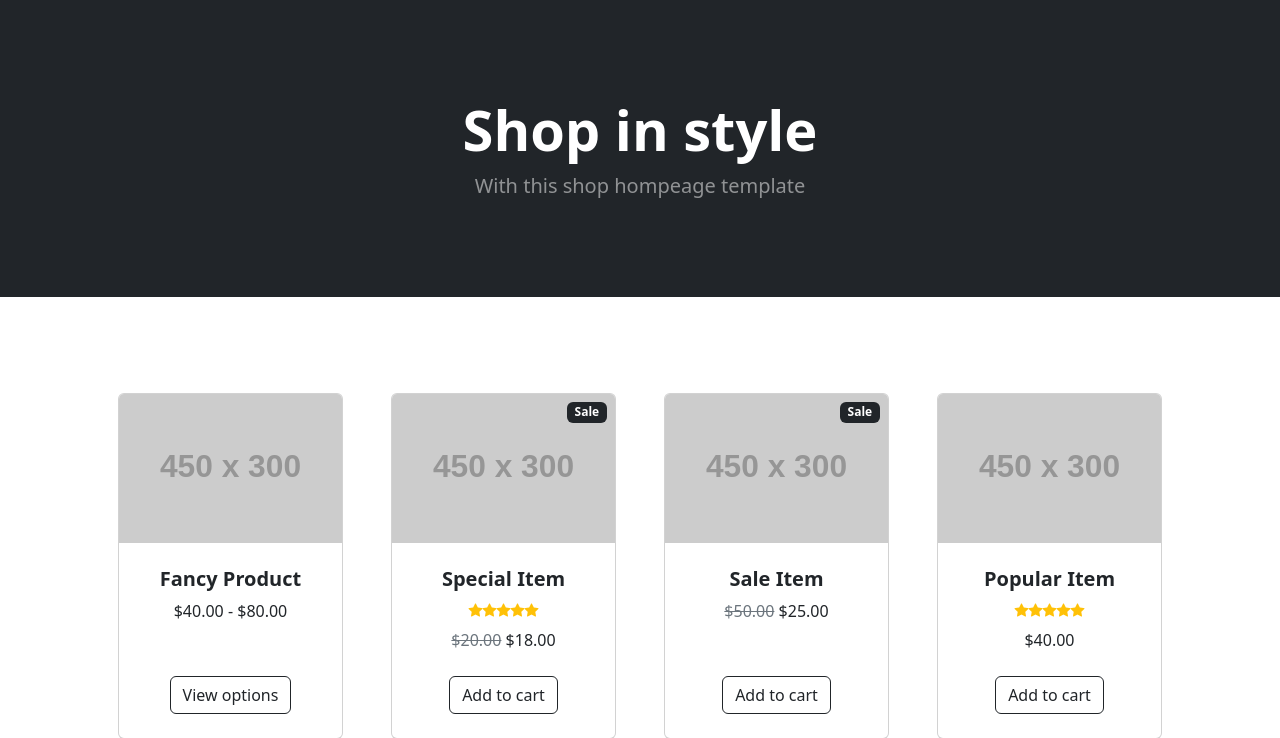
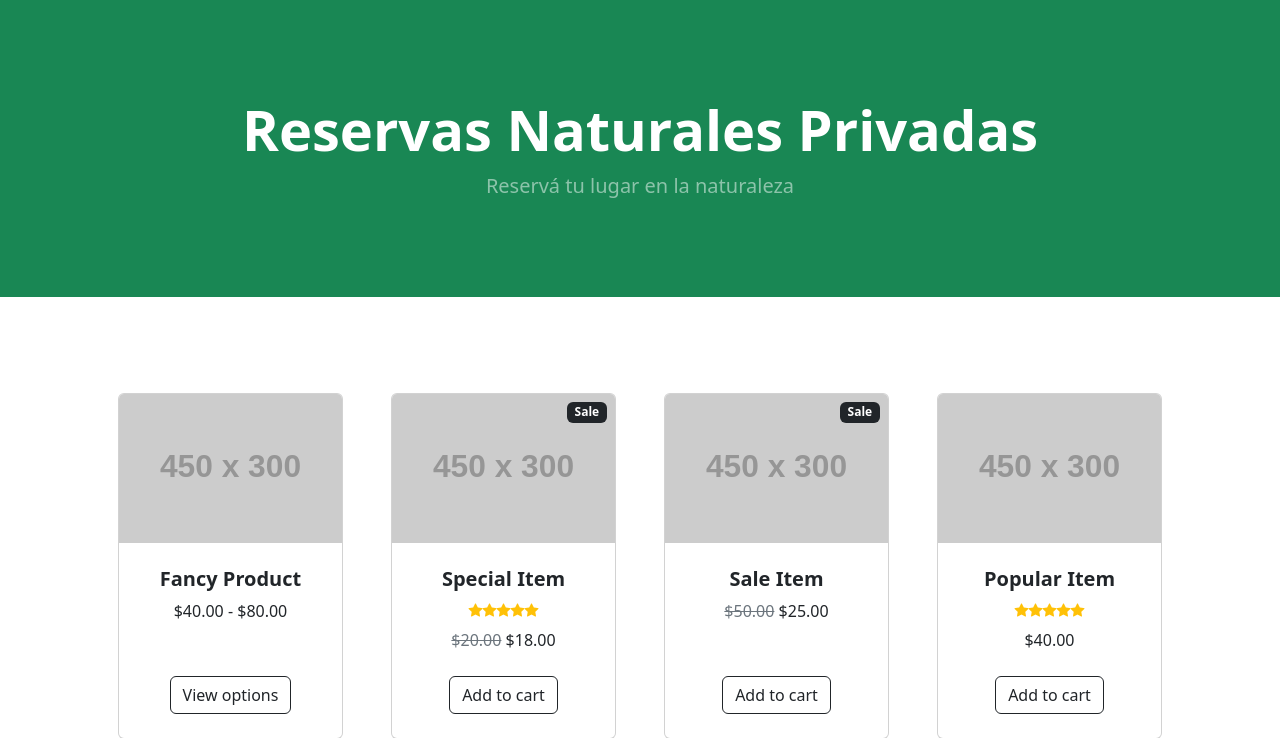
Before and after one commit to melina8444/tesis, a Django app: page / in a window 1280 px wide. Shown: the part 56-794 px from the top of the page. Run offline with Django 3.2, Linux system fonts and the light colour scheme; grey boxes labelled with a size stand in for pictures from a placeholder-image service; some libraries are stand-ins or nearby versions.

Commit message:
cambio de titulo y color en index

```diff
--- a/G5_C23319/templates/publica/index.html
+++ b/G5_C23319/templates/publica/index.html
@@ -44,11 +44,11 @@
             </div>
         </nav>
         <!-- Header-->
-        <header class="bg-dark py-5">
+        <header class="bg-success py-5">
             <div class="container px-4 px-lg-5 my-5">
                 <div class="text-center text-white">
-                    <h1 class="display-4 fw-bolder">Shop in style</h1>
-                    <p class="lead fw-normal text-white-50 mb-0">With this shop hompeage template</p>
+                    <h1 class="display-4 fw-bolder">{{title}}</h1>
+                    <p class="lead fw-normal text-white-50 mb-0">Reservá tu lugar en la naturaleza</p>
                 </div>
             </div>
         </header>
```
